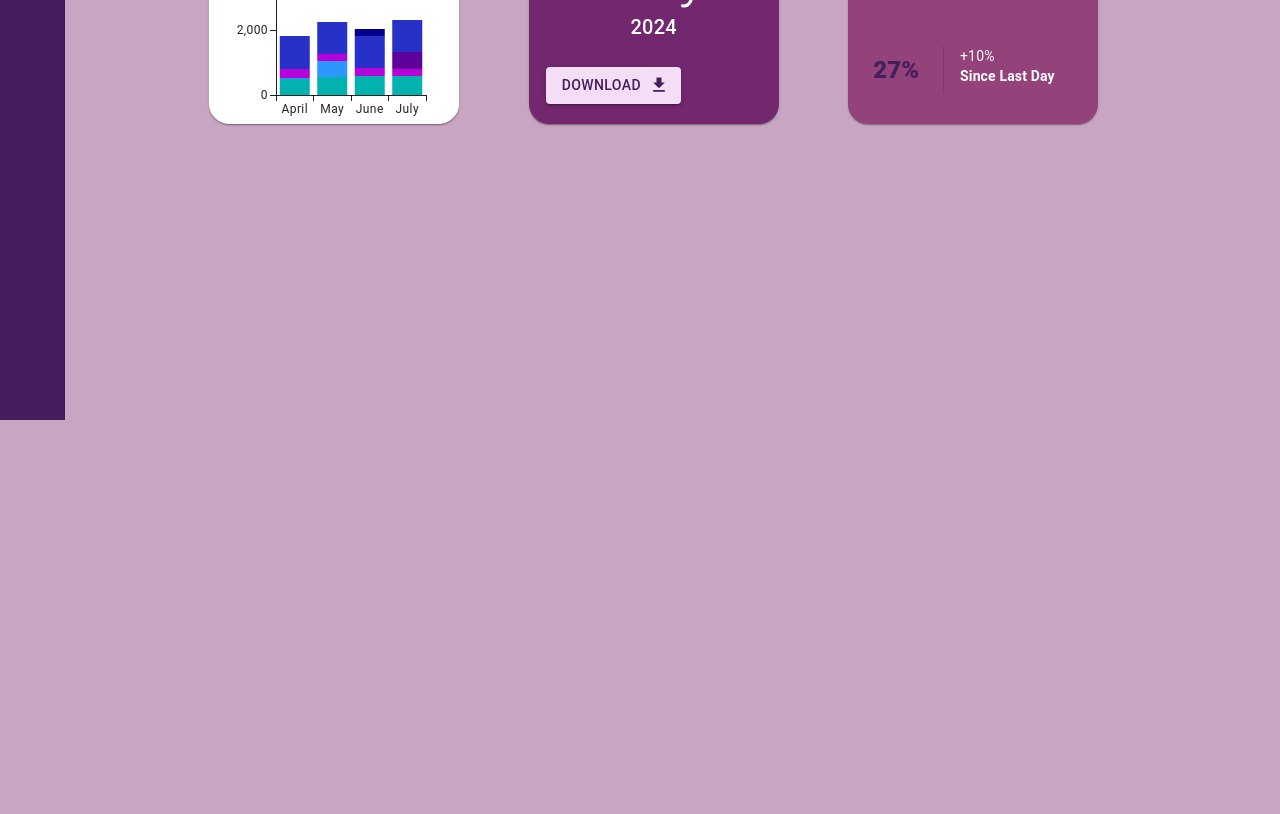
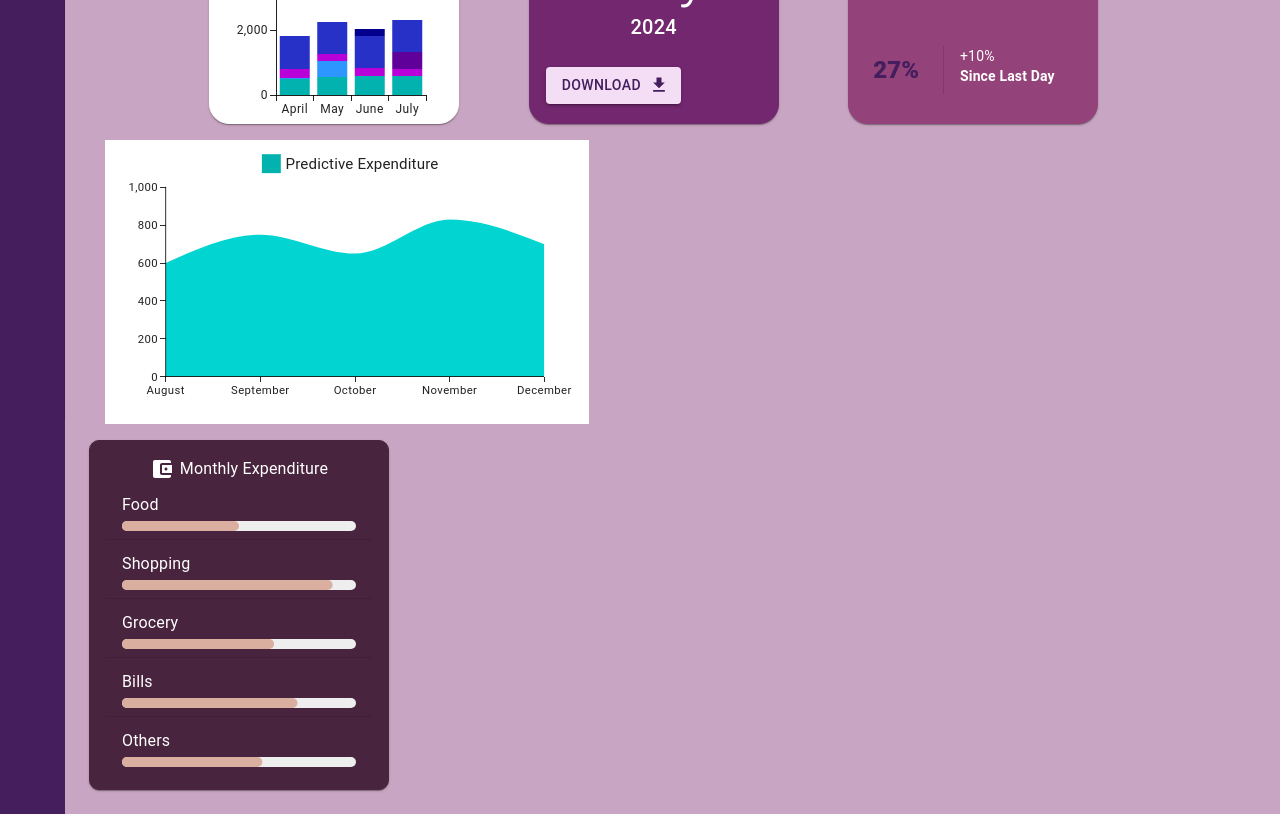
Before and after one commit to farahjahangir12/AI-Powered-Financial-Expense-Tracker, a React (Vite) app: page / in a window 1280 px wide. Shown: the part 380-1194 px from the top of the page. Before the commit the page ends 800 px from the top, so only its background shows below. Built offline with nearby package versions, Linux system fonts and the light colour scheme.

Commit message:
Update Dashboard.jsx

```diff
--- a/src/components/Dashboard/Dashboard.jsx
+++ b/src/components/Dashboard/Dashboard.jsx
@@ -218,7 +218,8 @@ export default function Dashboard() {
           <Reports/>
           </Grid>
         </Grid>
-
+        <Linechart/>
+        <ExpenseCard/>
       </Box>
     </Box>
   );
```
